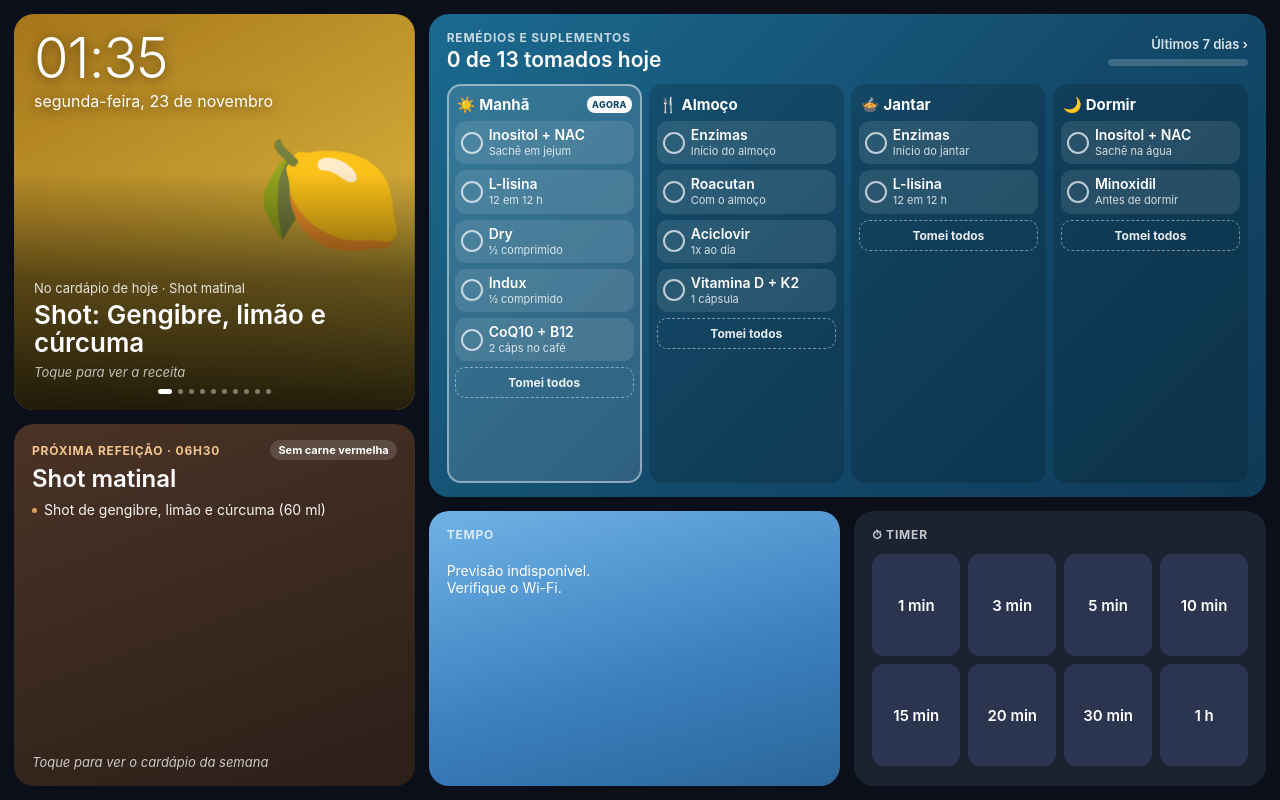
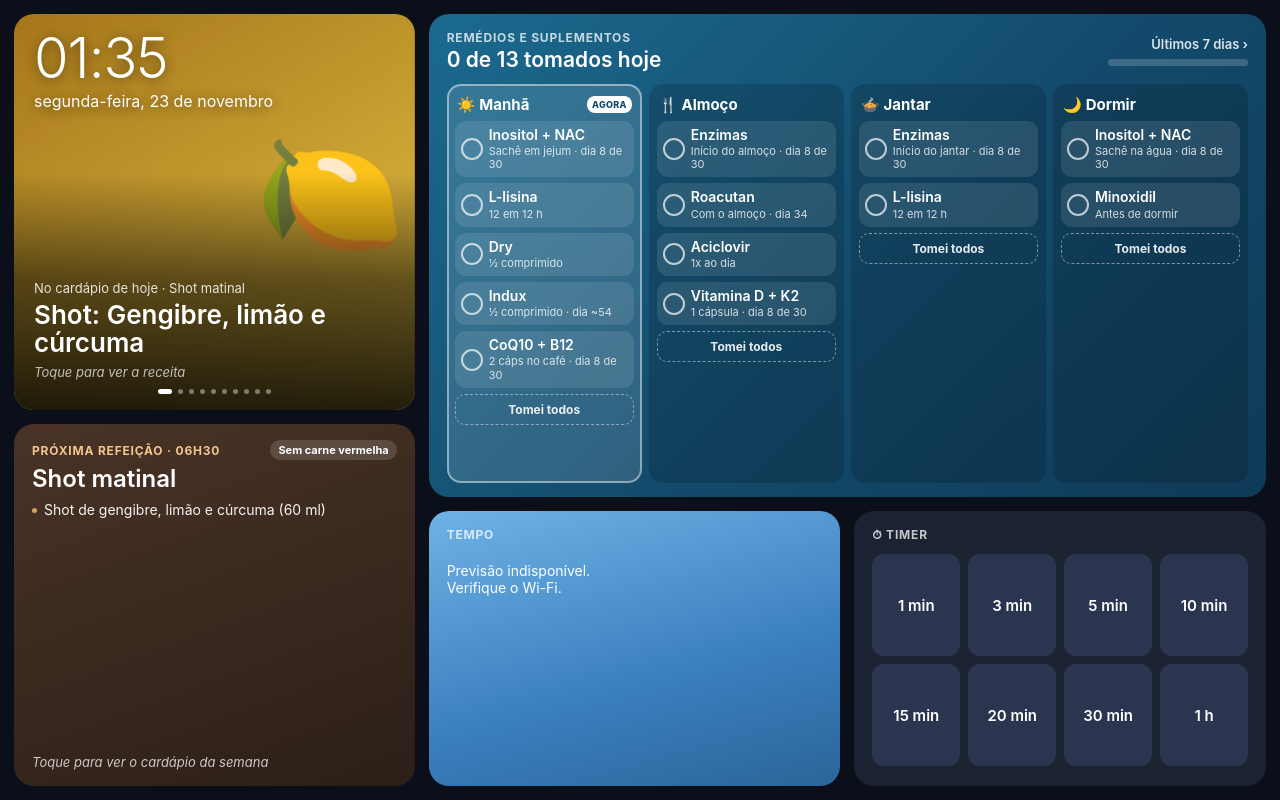
Before and after one commit to ddabreuarch-del/cozinha, a plain HTML site: page index.html in a window 1280 px wide. Drawn offline with Linux system fonts and the light colour scheme; no server answers.

Commit message:
Adiciona datas de início e contador de dias dos tratamentos
Co-Authored-By: Claude Opus 5.5 <noreply@anthropic.com>
Claude-Session: https://claude.ai/code/session_01EZNgaSvWNHyqbyWfGLyAUe

```diff
--- a/index.html
+++ b/index.html
@@ -260,24 +260,25 @@ var PERIODOS = [
   { id: 'noite',  nome: 'Dormir', icone: '🌙', inicio: 21 }
 ];
 
+/* inicio: 'AAAA-MM-DD' (dia 1 do tratamento) · fim: data prevista de término · aprox: true se a data de início for aproximada */
 /* Remédios e suplementos, na ordem em que aparecem em cada período.
    dias: [0..6] (0 = domingo)  ·  alternado: 'AAAA-MM-DD' = uma data em que você TOMOU (conta dia sim, dia não a partir dela) */
 var REMEDIOS = [
-  { id: 'f1-manha',     periodo: 'manha',  nome: 'Inositol + NAC',  dose: 'Sachê em jejum' },
+  { id: 'f1-manha',     periodo: 'manha',  nome: 'Inositol + NAC',  dose: 'Sachê em jejum', inicio: '2026-11-16', fim: '2026-12-15' },
   { id: 'lisina-manha', periodo: 'manha',  nome: 'L-lisina',        dose: '12 em 12 h' },
   { id: 'dry',          periodo: 'manha',  nome: 'Dry',             dose: '½ comprimido' },
-  { id: 'indux',        periodo: 'manha',  nome: 'Indux',           dose: '½ comprimido', alternado: '2026-11-13' },
-  { id: 'f2',           periodo: 'manha',  nome: 'CoQ10 + B12',     dose: '2 cáps no café' },
+  { id: 'indux',        periodo: 'manha',  nome: 'Indux',           dose: '½ comprimido', alternado: '2026-11-13', inicio: '2026-10-01', aprox: true },
+  { id: 'f2',           periodo: 'manha',  nome: 'CoQ10 + B12',     dose: '2 cáps no café', inicio: '2026-11-16', fim: '2026-12-15' },
 
-  { id: 'enz-almoco',   periodo: 'almoco', nome: 'Enzimas',         dose: 'Início do almoço' },
-  { id: 'roacutan',     periodo: 'almoco', nome: 'Roacutan',        dose: 'Com o almoço' },
+  { id: 'enz-almoco',   periodo: 'almoco', nome: 'Enzimas',         dose: 'Início do almoço', inicio: '2026-11-16', fim: '2026-12-15' },
+  { id: 'roacutan',     periodo: 'almoco', nome: 'Roacutan',        dose: 'Com o almoço', inicio: '2026-10-21' },
   { id: 'aciclovir',    periodo: 'almoco', nome: 'Aciclovir',       dose: '1x ao dia' },
-  { id: 'f3',           periodo: 'almoco', nome: 'Vitamina D + K2', dose: '1 cápsula' },
+  { id: 'f3',           periodo: 'almoco', nome: 'Vitamina D + K2', dose: '1 cápsula', inicio: '2026-11-16', fim: '2026-12-15' },
 
-  { id: 'enz-jantar',   periodo: 'jantar', nome: 'Enzimas',         dose: 'Início do jantar' },
+  { id: 'enz-jantar',   periodo: 'jantar', nome: 'Enzimas',         dose: 'Início do jantar', inicio: '2026-11-16', fim: '2026-12-15' },
   { id: 'lisina-noite', periodo: 'jantar', nome: 'L-lisina',        dose: '12 em 12 h' },
 
-  { id: 'f1-noite',     periodo: 'noite',  nome: 'Inositol + NAC',  dose: 'Sachê na água' },
+  { id: 'f1-noite',     periodo: 'noite',  nome: 'Inositol + NAC',  dose: 'Sachê na água', inicio: '2026-11-16', fim: '2026-12-15' },
   { id: 'minoxidil',    periodo: 'noite',  nome: 'Minoxidil',       dose: 'Antes de dormir' }
 ];
 
@@ -597,6 +598,18 @@ function getTaken(key) {
 }
 function setTaken(key, obj) { lsSet('cozinha-meds-' + key, JSON.stringify(obj)); }
 
+function parseDay(s) { var a = s.split('-'); return Date.UTC(+a[0], +a[1] - 1, +a[2]); }
+function todayUTC(d) { return Date.UTC(d.getFullYear(), d.getMonth(), d.getDate()); }
+function fmtData(s) { var a = s.split('-'); return a[2] + '/' + a[1]; }
+function treatDay(med, d) {
+  if (!med.inicio) return '';
+  var n = Math.round((todayUTC(d) - parseDay(med.inicio)) / 86400000) + 1;
+  if (n < 1) return '';
+  var txt = 'dia ' + (med.aprox ? '~' : '') + n;
+  if (med.fim) txt += ' de ' + (Math.round((parseDay(med.fim) - parseDay(med.inicio)) / 86400000) + 1);
+  return txt;
+}
+
 function isActive(med, d) {
   if (med.alternado) {
     var a = med.alternado.split('-');
@@ -671,7 +684,7 @@ function renderMeds() {
         } else {
           pend++;
           cls = 'pill tap';
-          status = med.dose;
+          status = med.dose + (treatDay(med, now) ? ' · ' + treatDay(med, now) : '');
         }
         el.className = cls;
         el.onclick = makeToggle(med.id);
@@ -721,6 +734,17 @@ function openHistory() {
       html += '<td>' + cell + '</td>';
     }
     html += '</tr>';
+  }
+  html += '</table>';
+  html += '<h4 style="margin:26px 0 8px">Tratamentos</h4><table class="hist"><tr><th class="l">Item</th><th>Início</th><th>Hoje</th><th>Término</th></tr>';
+  var seen = {}, now = new Date(), t;
+  for (i = 0; i < REMEDIOS.length; i++) {
+    med = REMEDIOS[i];
+    if (seen[med.nome]) continue;
+    seen[med.nome] = 1;
+    t = treatDay(med, now);
+    html += '<tr><td class="l">' + esc(med.nome) + '</td><td>' + (med.inicio ? (med.aprox ? '~' : '') + fmtData(med.inicio) : '<span class="n">a definir</span>') +
+      '</td><td>' + (t || '–') + '</td><td>' + (med.fim ? fmtData(med.fim) : '–') + '</td></tr>';
   }
   html += '</table></div>';
   openSheet(html);
```
